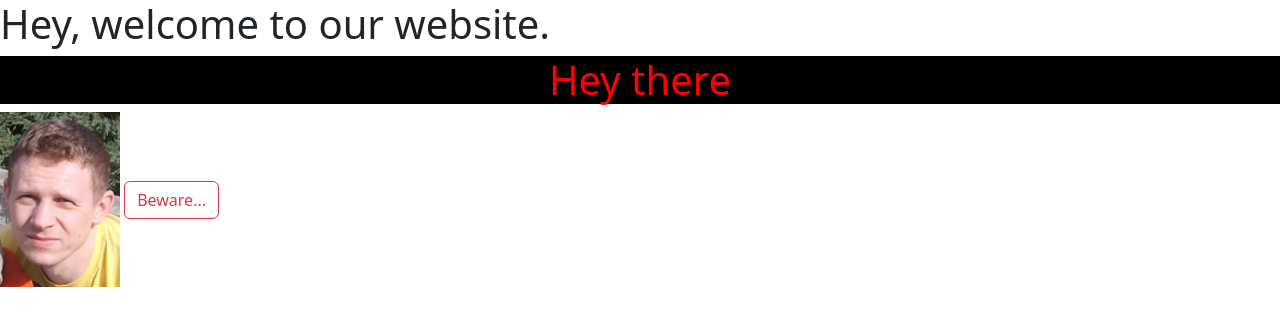
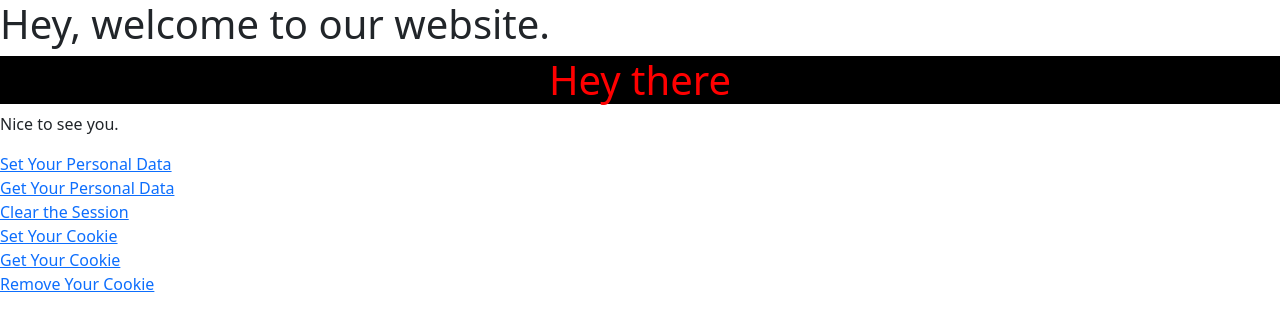
Before and after one commit to prospero-apps/flask-series, a Flask app: page / in a window 1280 px wide. Shown: the top 331 px of the page. Run offline with Flask 3, Linux system fonts and the light colour scheme; some libraries are stand-ins or nearby versions.

Commit message:
code for part 6

```diff
--- a/app.py
+++ b/app.py
@@ -1,4 +1,11 @@
-from flask import Flask, render_template, redirect, url_for, request, send_file
+from flask import (Flask,
+                   render_template,
+                   redirect,
+                   url_for,
+                   request,
+                   send_file,
+                   session,
+                   make_response)
 import pandas as pd
 import os
 
@@ -6,16 +13,15 @@ app = Flask(__name__, template_folder='templates',
             static_folder='static',
             static_url_path='/')
 
+app.secret_key = 'MY SECRET KEY'
+
 UPLOAD_FOLDER = 'uploads'
 os.makedirs(UPLOAD_FOLDER, exist_ok=True)
 app.config['UPLOAD_FOLDER'] = UPLOAD_FOLDER
 
 @app.route('/')
 def index():
-    app_name = 'Super App'
-    age_limit = 13
-    numbers = [3, 5, 7, 2, 9]
-    return render_template('index.html', app_name=app_name, age_limit=age_limit, numbers=numbers)
+    return render_template('index.html', message='Nice to see you.')
 
 @app.route('/contact')
 def contact():
@@ -75,6 +81,45 @@ def serve_image(filename):
     filepath = os.path.join(app.config['UPLOAD_FOLDER'], filename)
     return send_file(filepath, mimetype='image/*')
 
+@app.route('/set_personal_data')
+def set_personal_data():
+    session['first_name'] = 'Jamie'
+    session['last_name'] = 'McFee'
+    return render_template('index.html', message='Your personal data has been set.')
+
+@app.route('/get_personal_data')
+def get_personal_data():
+    if 'first_name' in session and 'last_name' in session:
+        first_name = session['first_name']
+        last_name = session['last_name']
+        return render_template('index.html',
+                               message=f'first name: {first_name}, last name: {last_name}')
+    else:
+        return render_template('index.html',
+                               message='No session found.')
+
+@app.route('/clear_session')
+def clear_session():
+    session.clear()
+    return render_template('index.html', message='Session cleared.')
+
+@app.route('/set_cookie')
+def set_cookie():
+    response = make_response(render_template('index.html', message='Cookie set.'))
+    response.set_cookie('name', 'my_cookie')
+    return response
+
+@app.route('/get_cookie')
+def get_cookie():
+    cookie_value = request.cookies['name']
+    return render_template('index.html', message=f'Cookie value: {cookie_value}')
+
+@app.route('/remove_cookie')
+def remove_cookie():
+    response = make_response(render_template('index.html', message='Cookie removed.'))
+    response.set_cookie('name', expires=0)
+    return response
+
 @app.template_filter('every_other_letter')
 def every_other_letter(word):
     return word[::2]
--- a/templates/index.html
+++ b/templates/index.html
@@ -3,10 +3,11 @@
 
 {% block content %}
     <h1 class="greeting">Hey there</h1>
-
-    <img src="/images/head photo.jpg" alt="alternative text">
-
-    <button type="button" class="btn btn-outline-danger">Beware...</button>
-
-    <script src="/js/greeter.js"></script>
+    <p>{{ message }}</p>
+    <a href="{{ url_for('set_personal_data') }}">Set Your Personal Data</a><br>
+    <a href="{{ url_for('get_personal_data') }}">Get Your Personal Data</a><br>
+    <a href="{{ url_for('clear_session') }}">Clear the Session</a><br>
+    <a href="{{ url_for('set_cookie') }}">Set Your Cookie</a><br>
+    <a href="{{ url_for('get_cookie') }}">Get Your Cookie</a><br>
+    <a href="{{ url_for('remove_cookie') }}">Remove Your Cookie</a>
 {% endblock %}
```
